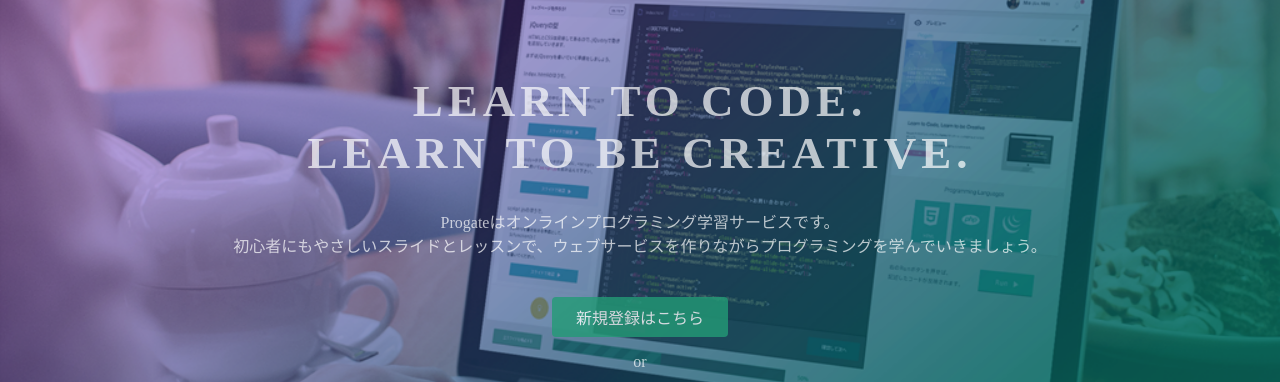
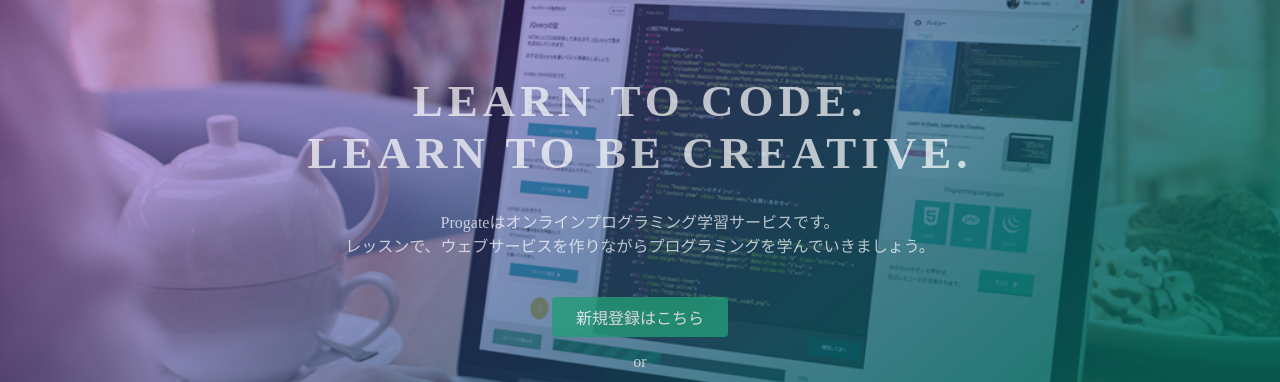
Before and after one commit to sohta05/sohta05.gethub.io, a plain HTML site: page index.html in a window 1280 px wide. Shown: the part 135-517 px from the top of the page. Drawn offline with Linux system fonts and the light colour scheme.

Commit message:
Update index.html

```diff
--- a/index.html
+++ b/index.html
@@ -24,7 +24,7 @@
   <div class="top-wrapper">
     <div class="container">
       <h1>LEARN TO CODE.<br>LEARN TO BE CREATIVE.</h1>
-      <p>Progateはオンラインプログラミング学習サービスです。<br>初心者にもやさしいスライドとレッスンで、ウェブサービスを作りながらプログラミングを学んでいきましょう。</p>
+      <p>Progateはオンラインプログラミング学習サービスです。<br>レッスンで、ウェブサービスを作りながらプログラミングを学んでいきましょう。</p>
       <div class="btn-wrapper">
         <a href="#" class="btn signup">新規登録はこちら</a>
         <p>or</p>
```
